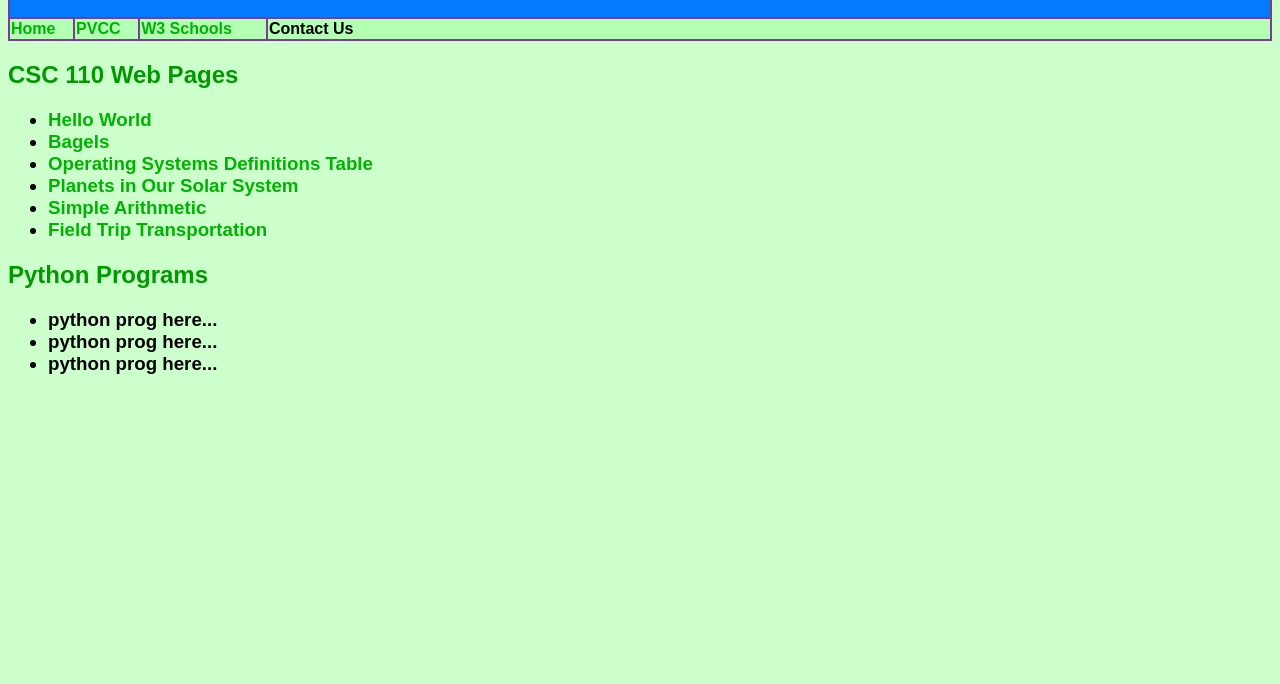
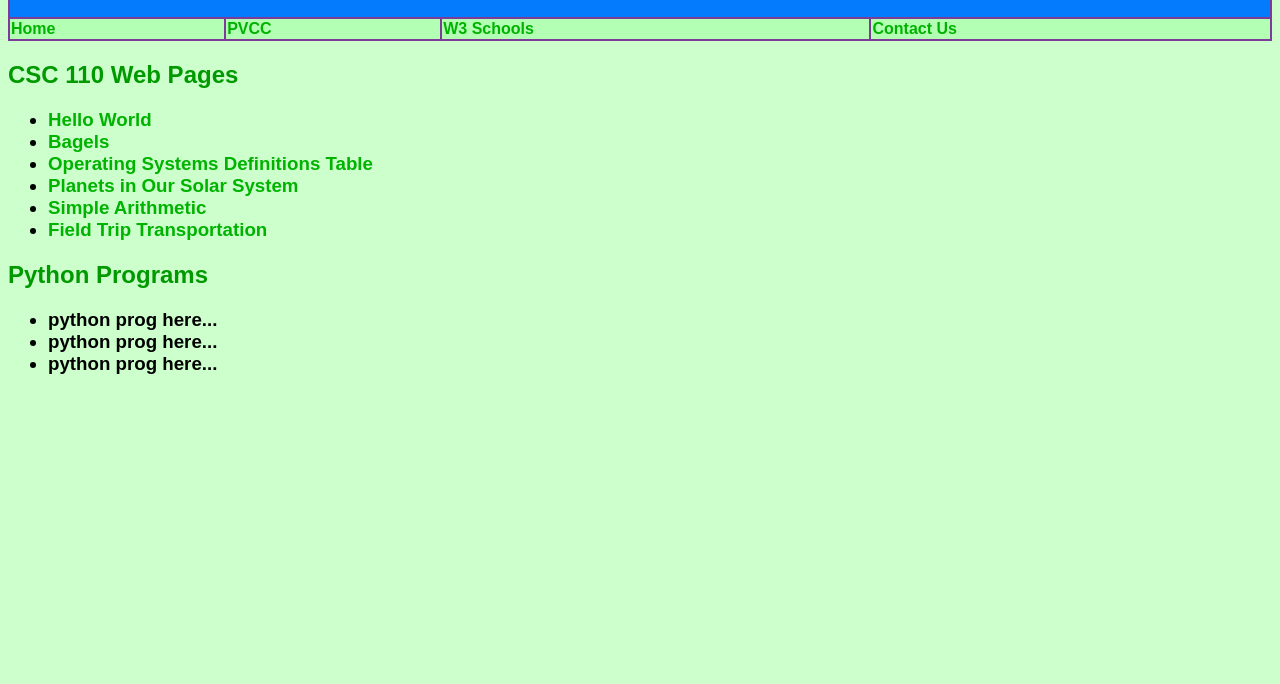
Before and after one commit to sstrack-pvcc/sstrack-pvcc.github.io, a plain HTML site: page index.html in a window 1280 px wide. Shown: the part 116-800 px from the top of the page. Drawn offline with Linux system fonts and the light colour scheme.

Commit message:
index.html

```diff
--- a/index.html
+++ b/index.html
@@ -25,7 +25,7 @@
       <td><a href="index.html">Home</a></td>
       <td><a href="https://www.pvcc.edu">PVCC</a></td>
       <td><a href="https://www.w3schools.com/html/">W3 Schools</a></td>
-      <td style="width:1000px;"<a href="contactus.html">Contact Us</a></td>
+      <td><a href="contactus.html">Contact Us</a></td>
     </tr>
   </table>
 <h2>CSC 110 Web Pages</h2>
```
